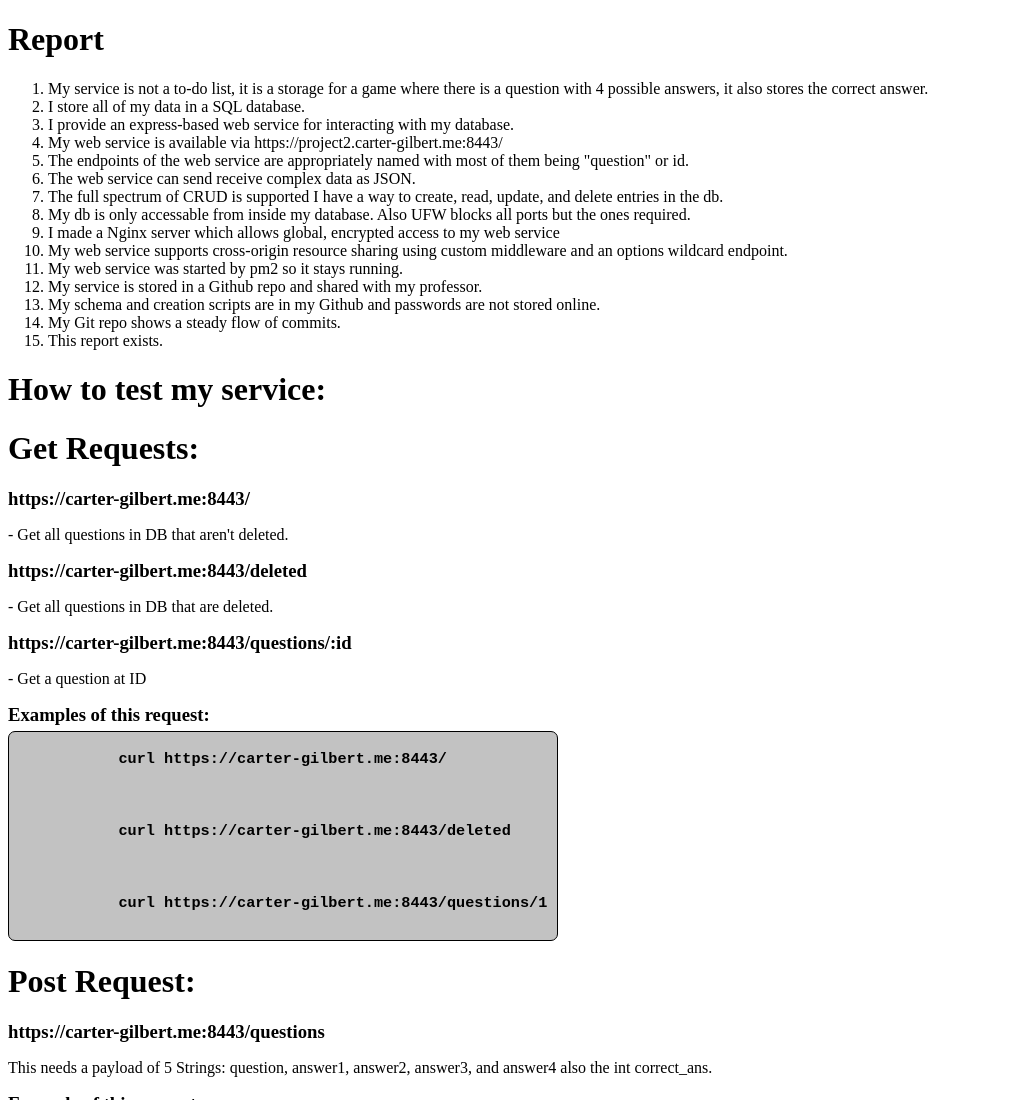
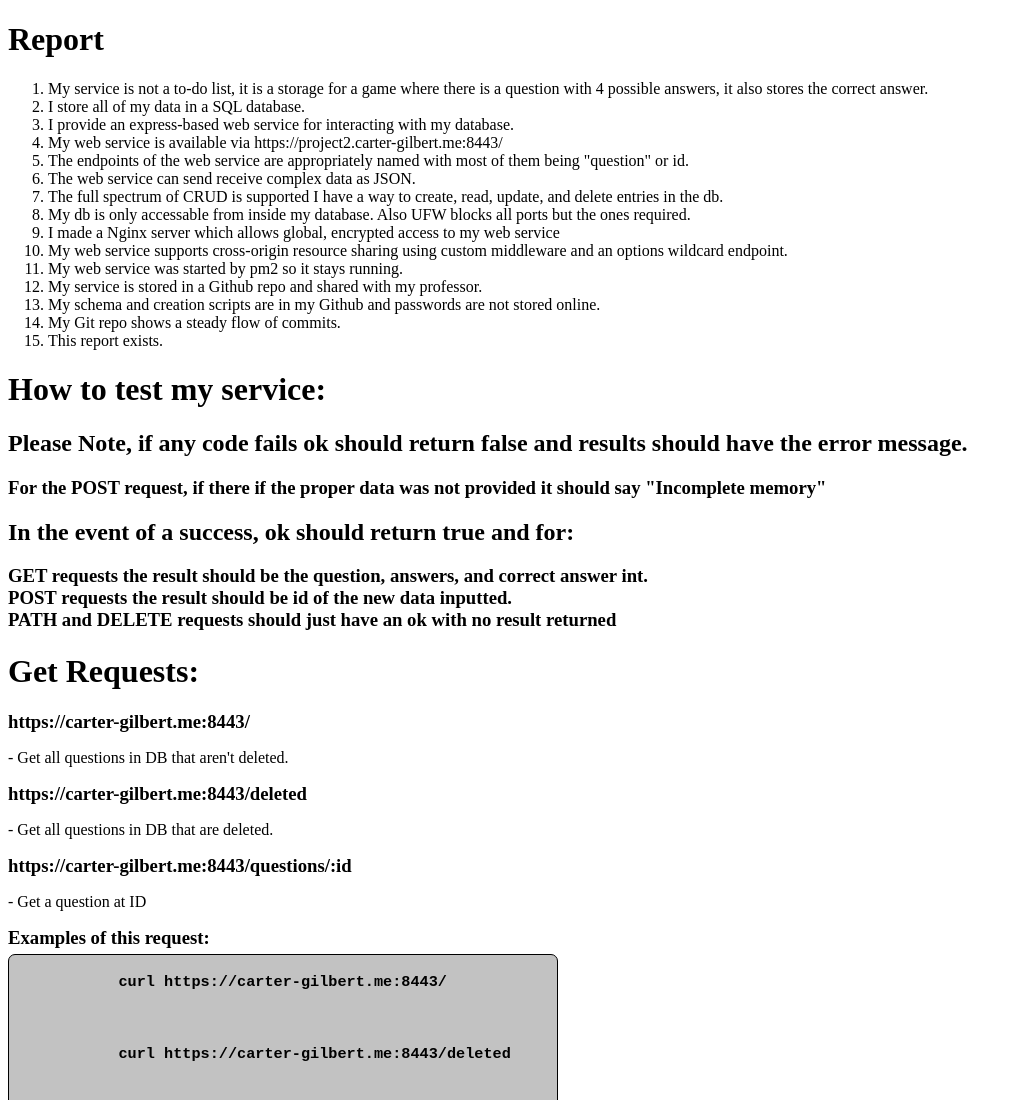
Before and after one commit to Carter-gilbert/347Project2, a website: page report.html in a window 1280 px wide. Shown: the top 1100 px of the page, without its empty margins (0-1021 px from the left). Drawn offline with Linux system fonts and the light colour scheme.

Commit message:
update report

```diff
--- a/report.html
+++ b/report.html
@@ -47,6 +47,12 @@
 
     <h1>How to test my service: </h1>
 
+    <h2>Please Note, if any code fails ok should return false and results should have the error message. </h2>
+    <h3>For the POST request, if there if the proper data was not provided it should say "Incomplete memory"</h3>
+    <h2>In the event of a success, ok should return true and for: </h2>
+         <h3>GET requests the result should be the question, answers, and correct answer int. </h3>
+         <h3>POST requests the result should be id of the new data inputted.</h3>
+         <h3>PATH and DELETE requests should just have an ok with no result returned</h3>
     <h1>Get Requests:</h1>
     <h3>https://carter-gilbert.me:8443/</h3>
     <p>- Get all questions in DB that aren't deleted. </p>
```
